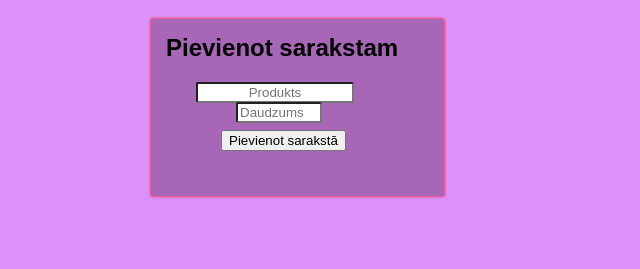
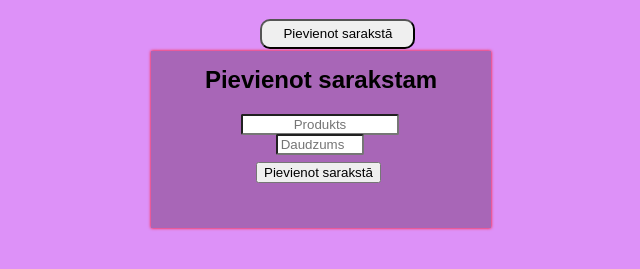
Before and after one commit to BasistaPlay/IepirkumuSaraksts, a plain HTML site: page index.html in a window 1280 px wide. Both pictures are taken after a click on the button "Pievienot sarakstā". Shown: the part 61-330 px from the top of the page, without its empty margins (329-969 px from the left). Drawn offline with Linux system fonts and the light colour scheme.

Commit message:
js uzlabojumi

```diff
--- a/js.js
+++ b/js.js
@@ -5,27 +5,34 @@ document.getElementById('poga').addEventListener('click', () => {
     logs.style.display = 'block';
 });
 
-document.getElementById('poga').addEventListener('click', () => {
-    document.getElementById('poga').style.display = 'none';
-
-});
 
 document.getElementById('poga2').addEventListener('click', () => {
     logs.style.display = 'none';
 
+
     let saraksts = { Produkts: Produkts.value, Daudzums: Daudzums.value };
 
-    Produkts.value = "";
-    Daudzums.value = "";
 
-    PirkumaSaraksts.push(saraksts);
+    if (Produkts.value === "") {
+        alert("Ierakstat produktu!");
+        logs.style.display = 'block';
 
-    render();
 
+    } else if (Daudzums.value === "") {
+        alert("Ierakstat Daudzumu!");
+        logs.style.display = 'block';
+
+
+    } else {
+        Produkts.value = "";
+        Daudzums.value = "";
+        PirkumaSaraksts.push(saraksts);
+        render();
+    }
 });
 
 function render() {
-    let Produkti = document.getElementById("saraksts")
+    let Produkti = document.getElementById("saraksts");
     Produkti.innerHTML = "";
 
     for (let i = 0; i < PirkumaSaraksts.length; i++) {
--- a/style.css
+++ b/style.css
@@ -1,6 +1,6 @@
 .virsraksts {
+    font-family: Arial, sans-serif;
     text-align: center;
-    font-family: Arial, sans-serif;
 }
 
 #poga {
@@ -13,58 +13,61 @@
     cursor: pointer;
 }
 
-
-}
-.saraksts {
-    text-align: center;
-}
 body {
     background-color: #b100f16e;
     font-family: 'Ubuntu', sans-serif;
 }
+
 #logs {
     display: none;
     position: absolute;
-    top: 50%;
+    top: 54%;
     left: 50%;
     background: rgba(43, 6, 33, 0.301);
-    width: 203px;
+    width: 250px;
     margin: -320px 0 0 -160px;
     padding: 45px;
     box-shadow: 0 0 3px rgb(255, 0, 0);
 }
+
 #Produkts {
-    margin-top: -8x;
-    margin-right: 200px;
+    margin-top: x;
+    margin-left: 45px;
     border-radius: 2px;
     opacity: 100%;
     width: 150px;
     text-align: center;
 }
+
 #Daudzums {
     border-radius: 2px;
     opacity: 100%;
-    width: 78px;
-    margin-left: 40px;
-    margin-top: -200px;
+    width: 80px;
+    margin-top: -2200px;
     text-align: center;
+    margin-left: 80px;
 }
+
 #poga2 {
     cursor: pointer;
     text-align: center;
-    margin-left: 25px;
+    margin-left: 60px;
     margin-top: 7px;
+    align-items: center;
 }
+
 .virsraksts2 {
     margin-top: -30px;
-    margin-left: -30px;
     opacity: 100%;
+    text-align: center;
 }
+
 #saraksts {
     display: flex;
     flex-direction: row;
     flex-wrap: wrap;
 }
+
 .pirkums {
     display: flex;
     flex-direction: column;
@@ -77,9 +80,11 @@ body {
     padding: 5px;
     margin: 15px;
 }
+
 h4 {
     margin-top: -15px;
 }
+
 h3 {
     margin-top: 5px;
 }
```
